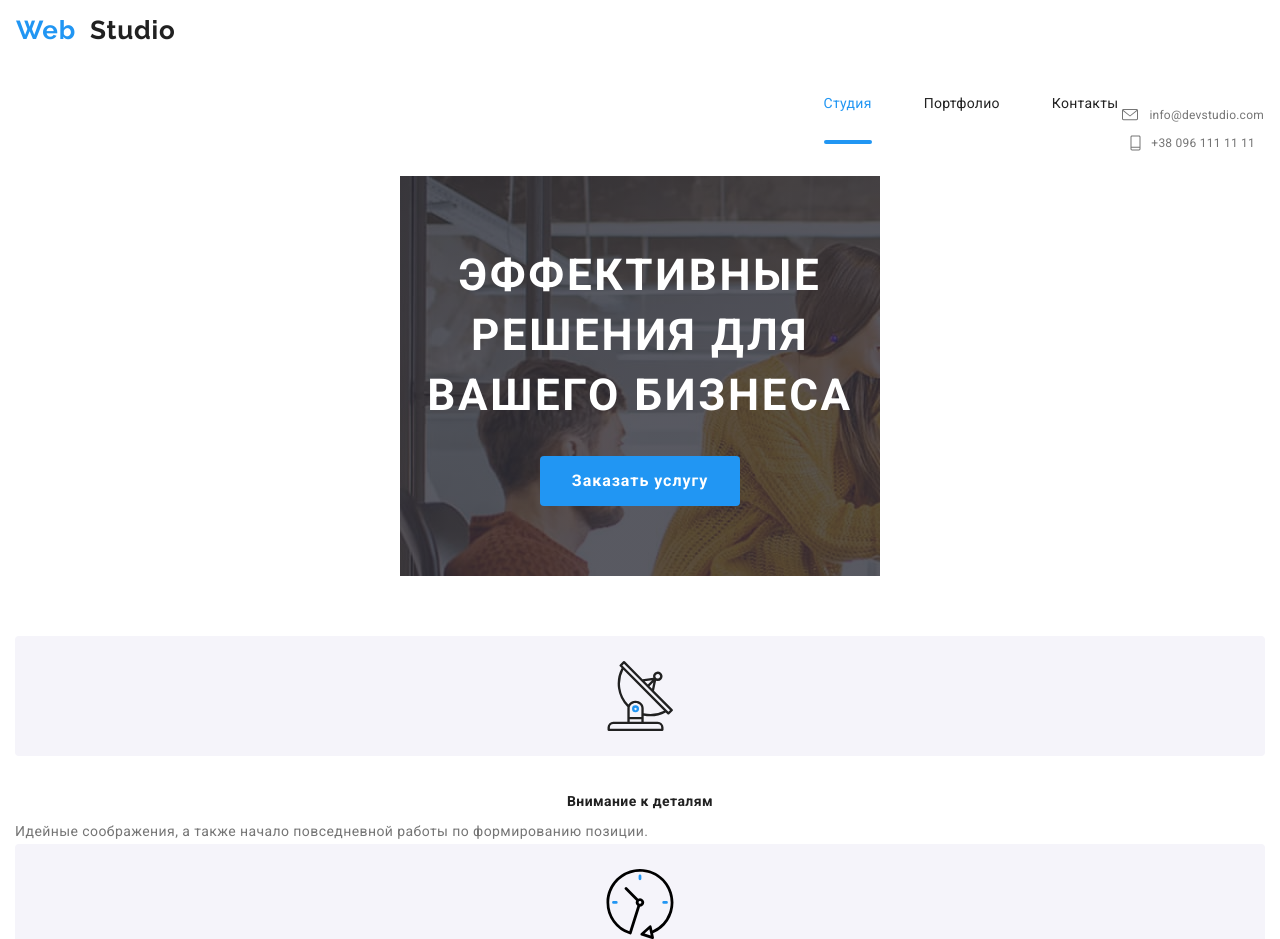
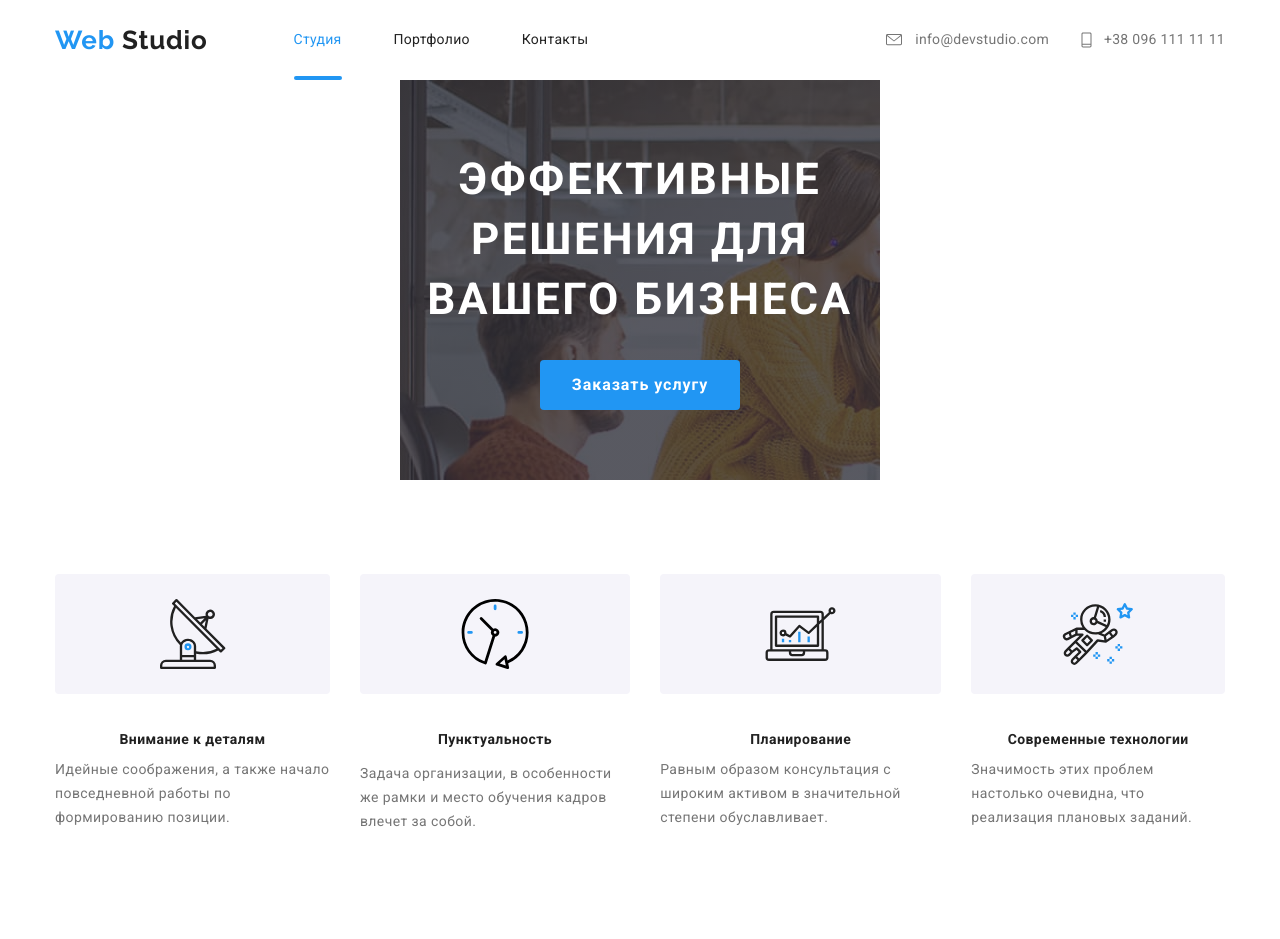
Before and after one commit to BelikSergey/goit-markup-hw-08, a plain HTML site: page index.html in a window 1280 px wide. Shown: the top 939 px of the page. Drawn offline with nearby package versions, Linux system fonts and the light colour scheme.

Commit message:
десктоп,остановился на клиентах.

```diff
--- a/sass/parts/_advantages.scss
+++ b/sass/parts/_advantages.scss
@@ -3,18 +3,41 @@
     display: flex;
     margin: -15px;
     flex-wrap: wrap;
+  }
 
-  }
+// @media screen and (min-width:769px) {
+//   // display: flex;
+//     margin: -15px;
+// }
 }
 
 
 
 .container .list-advantages:not(:last-child) {
   margin-bottom: 30px;
-  @media screen and (min-width:481px) {
+  @media screen and (min-width:481px) and (max-width:768px) {
     margin-bottom: 0;
   }
+  @media screen and (min-width:769px) {
+    margin-right: 30px;
+  }
+
 }
+
+.list-advantages {
+  margin: 15px;
+
+  @media screen and (min-width:481px) and (max-width:768px) {
+
+    width: calc((100% - 2 * 30px) / 2);
+    margin: 15px;
+    }
+    @media screen and (min-width:769px){
+      margin: 0;
+    }
+
+}
+
 
 .img-advantages {
     width: 100%;
@@ -42,11 +65,3 @@
 .all-text {
   margin: 0px;
 }
-
-.list-advantages {
-  @media screen and (min-width:481px) and (max-width:768px) {
-
-    width: calc((100% - 2 * 30px) / 2);
-    margin: 15px;
-    }
-}
--- a/sass/parts/_header.scss
+++ b/sass/parts/_header.scss
@@ -6,39 +6,48 @@
 //  Блок навигации
 
 .sait-nav {
+  height: 80px;
+  align-items: center;
+  @media screen and (max-width:480px) {
     padding: 15px 16px;
+    align-items: center;
+  }
 
- @media screen and (min-width:481px) and (max-width:768px) {
+  @media screen and (min-width:481px) and (max-width:768px) {
         padding: 0 15px;
         width: 100%;
         height: 80px;
-        align-items: center;
+
       }
+  @media screen and (min-width:769px) {
+    padding-left: 15px;
+    padding-right: 15px;
+
+  }
+
 
 }
 
-@media screen and (min-width:481px) {
-    .list-nav {
-        display: flex;
-        margin-left: 81px;
-        align-items: center;
+.list-nav {
+   margin-left: auto;
 
+ @media screen and (min-width:481px) and (max-width:768px) {
 
-    }
+    display: flex;
+    margin-left: 81px;
+    align-items: center;
+   }
 
-  }
+   @media screen and (min-width:769px) {
+    margin-left: 85px;
+    display: flex;
+    align-items: center;
+   }
+ }
 
-  @media screen and (min-width:481px) {
+  @media screen and (min-width:481px) and (max-width:768px) {
     .list-nav li:not(:last-child) {
         margin-right: 50px;
         margin-bottom: 0;
       }
-  }
-
-
-  @media screen and (min-width:481px) {
-    .nav-link {
-        font-size: 14px;
-        line-height: 1.14;
-      }
-  }
+    }
--- a/sass/parts/_logo.scss
+++ b/sass/parts/_logo.scss
@@ -11,7 +11,7 @@
     letter-spacing: 0.03em;
     color: $title-color;
 
-    @media screen and (min-width:481px) and (max-width:768px) {
+    @media screen and (min-width:481px)  {
       display: inline-flex;
 
     }
--- a/sass/parts/_menu-header.scss
+++ b/sass/parts/_menu-header.scss
@@ -66,7 +66,7 @@
             outline-style: none;
 
           }
-          @media screen and (min-width:481px) {
+          @media screen and (min-width:481px){
             display: none;
           }
 
@@ -93,15 +93,13 @@
     @media screen and (min-width:481px) {
       margin-bottom: 0;
     }
+
+    @media screen and (min-width:769px) {
+      margin-right: 50px;
+    }
 }
 
-@media screen and (min-width:481px) {
-  .list-nav {
-    margin-left: auto;
 
-  }
-
-}
 
 .nav-link {
     display: inline-block;
@@ -162,22 +160,33 @@
     display: inline-block;
     margin-top: 60px;
 
+    @media screen and (min-width:481px) and (max-width: 768px){
+      margin-top: 0;
+      margin-left: auto;
+    }
+
+
     & li:not(:last-child) {
         display: flex;
         margin-bottom: 10px;
 
+        @media screen and (min-width:769px) {
+          margin-right: 30px;
+          margin-bottom: 0;
+        }
       }
+}
 
-     @media screen and (min-width:481px)
-     and (max-width:768px) {
-       margin-top: 0;
-       margin-left: auto;
-       text-align: start;
-
-     }
+@media screen and (min-width:769px) {
+  .contacts-nav {
+      display: flex;
+      align-items: center;
+      margin-left: auto;
+      margin-top: 0;
+   }
+}
 
 
-}
 
 .contacts-link {
   display: inline-flex;
@@ -203,20 +212,24 @@
 
 
 
-      @media screen and (min-width:481px) {
+      @media screen and (min-width:481px) and (max-width:768px) {
       font-size: 12px;
-        line-height: 1.17;
+      line-height: 1.17;
+      }
 
+      @media screen and (min-width:769px){
+        display: flex;
       }
 
 }
 
 
+.nav-icon {
 
-.nav-icon {
   margin-right: 10px;
   fill: currentColor;
-  @media screen and (min-width:481px) {
+
+  @media screen and (min-width:481px) and (max-width:768px) {
     margin-right: 8px;
   }
 }
--- a/sass/parts/_our-team.scss
+++ b/sass/parts/_our-team.scss
@@ -4,11 +4,10 @@
     background-color: $background-second;
   }
 
-//   .container .team-list:not(:last-child) {
-//     margin-right: 30px;
-//   }
+
 
 .team-list {
+  // margin-right: 30px;
   display: block;
   border-radius: 0px 0px 4px 4px;
   box-shadow: 0px 2px 1px rgba(0, 0, 0, 0.2), 0px 1px 1px rgba(0, 0, 0, 0.14),
@@ -20,11 +19,19 @@
         margin-bottom: 30px;
       }
     }
+    @media screen and (min-width:769px) {
+      &:not(:last-child) {
+        margin-right: 30px;
+      }
+    }
+
     @media screen and (min-width:481px) and (max-width:768px) {
       margin: 15px;
       width: calc((100% - 2 * 30px) / 2);
     }
 }
+
+
 
   .info-card-team {
     padding-bottom: 24px;
--- a/sass/parts/_stereotypes.scss
+++ b/sass/parts/_stereotypes.scss
@@ -63,6 +63,10 @@ body {
       display: flex;
 
     }
+    @media screen and (min-width:769px) {
+      width: 1200px;
+      display: flex;
+    }
 
   }
 
@@ -73,6 +77,11 @@ body {
     display: block;
     padding-top: 60px;
     padding-bottom: 60px;
+
+  @media screen and (min-width:769px) {
+    padding-top: 94px;
+    padding-bottom: 94px;
+  }
 }
 
   //  шаблон Заголовок секции
@@ -87,7 +96,7 @@ body {
     letter-spacing: 0.03em;
     margin: 0 0 30px 0;
 
-    @media screen and(min-width:481px) {
+    @media screen and (min-width:769px) {
         display: block;
         font-size: 36px;
         margin: 0 0 50px 0;
--- a/sass/parts/portfolio/_card-examples.scss
+++ b/sass/parts/portfolio/_card-examples.scss
@@ -6,7 +6,12 @@
     &:not(:last-child) {
       margin-bottom: 30px;
     }
+    @media screen and (min-width:481px) and (max-width:768px) {
+      width: calc((100% - 2 * 30px) / 2);
+      margin: 15px;
+      }
   }
+
 
   // .item-examples:nth-child(3n) {
   //   margin-right: 0px;
--- a/sass/parts/portfolio/_examples.scss
+++ b/sass/parts/portfolio/_examples.scss
@@ -8,8 +8,8 @@
     @media screen and (min-width:481px) and (max-width:768px) {
       display: flex;
       flex-wrap: wrap;
-      width: calc((100% - 2 * 30px) / 2);
-      margin: 15px;
+      margin: -15px;
+
       }
   }
 
--- a/sass/portfolio.scss
+++ b/sass/portfolio.scss
@@ -7,7 +7,6 @@
 @import "./parts/portfolio/card-examples";
 @import "./parts/portfolio/examples";
 @import "./parts/portfolio/addition-footer";
-
 @import "./parts/footer";
 
 
```
Also changed, not shown: portfolio.html (+2 -1 lines), css/main.css, css/main.min.css, css/portfolio.css, css/portfolio.min.css, 4 other files.
